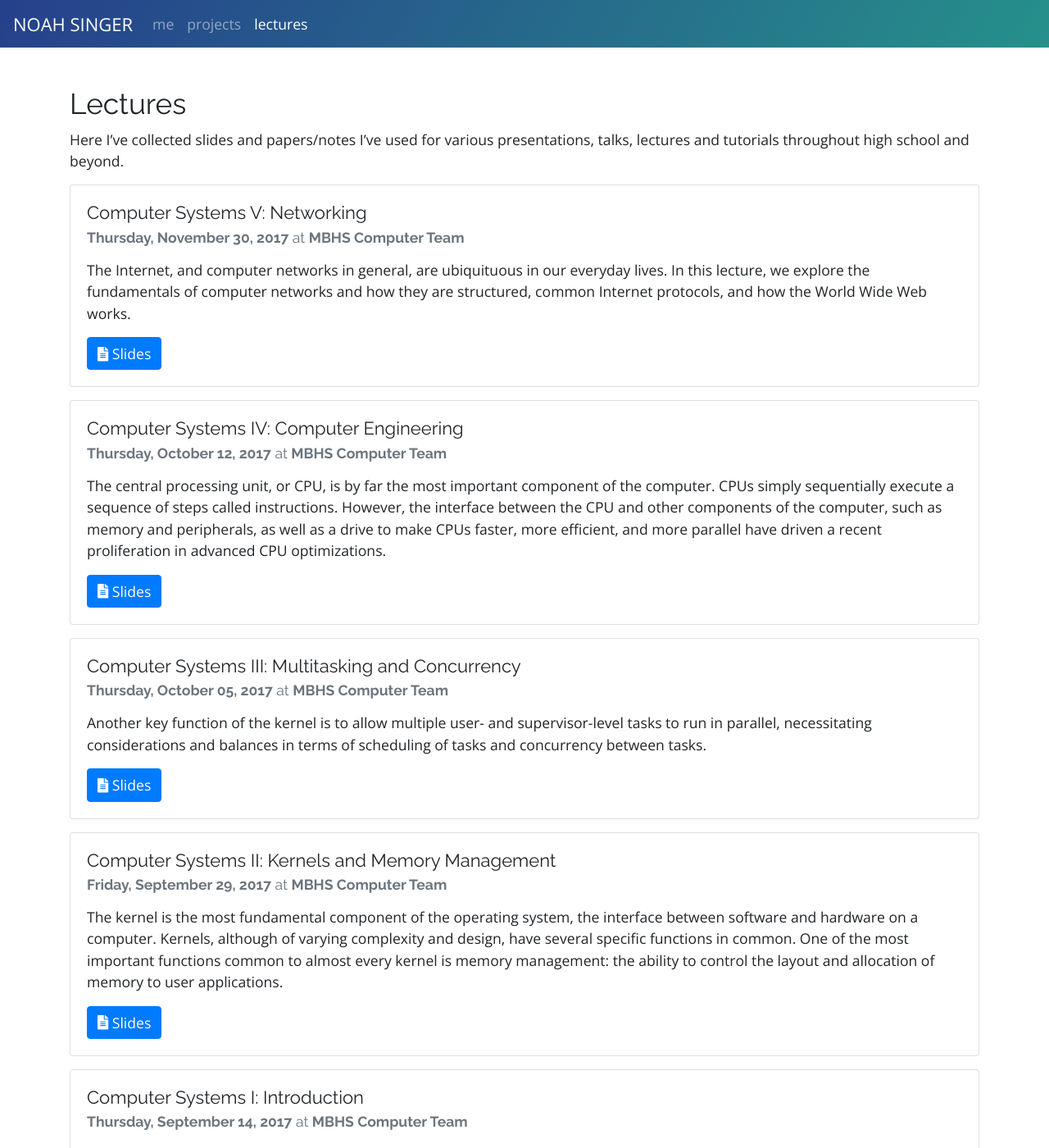
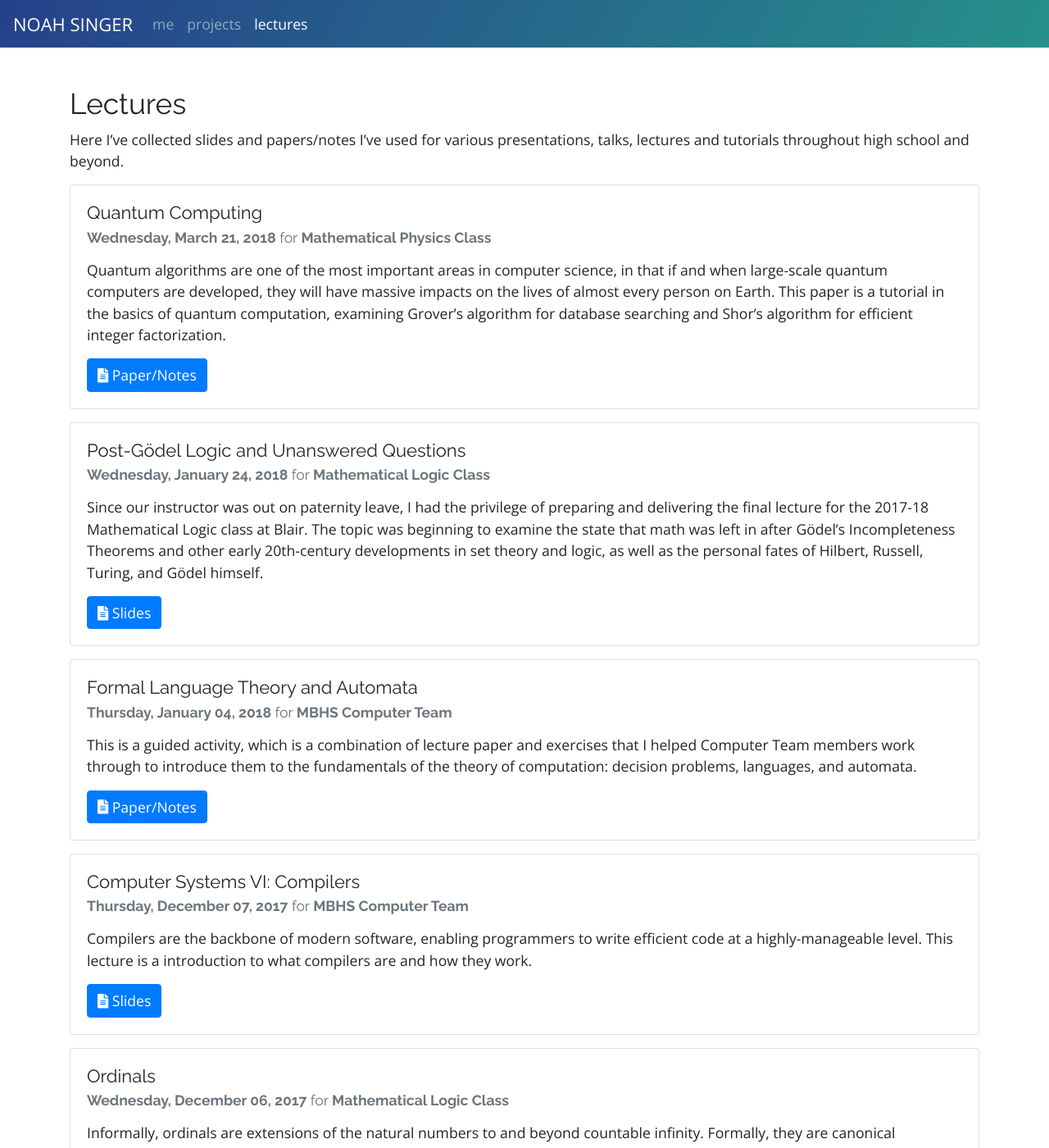
Before and after one commit to singerng/noahsinger.org, a Jekyll site: the page built from lectures/index.md, in a window 1280 px wide and 1400 px high. Shown: the whole window at 82% size. Built offline with Jekyll 4.4.1, drawn with Linux system fonts in a browser that asks for light colours; nearby versions of some CDN libraries; some of the changed text lies outside the part shown.

Commit message:
added papers and lectures

```diff
--- a/_data/lectures.yml
+++ b/_data/lectures.yml
@@ -1,3 +1,58 @@
+- title: "Quantum Computing"
+  paper: quantum_computing.pdf
+  date: 2018-3-21
+  venue: Mathematical Physics Class
+  description: >
+    Quantum algorithms are one of the most important areas in computer science,
+    in that if and when large-scale quantum computers are developed, they
+    will have massive impacts on the lives of almost every person on Earth.
+    This paper is a tutorial in the basics of quantum computation, examining
+    Grover's algorithm for database searching and Shor's algorithm for efficient
+    integer factorization.
+
+- title: "Post-G&ouml;del Logic and Unanswered Questions"
+  slides: post_godel.pdf
+  date: 2018-1-24
+  venue: Mathematical Logic Class
+  description: >
+    Since our instructor was out on paternity leave, I had the privilege of
+    preparing and delivering the final lecture for the 2017-18 Mathematical Logic class
+    at Blair. The topic was beginning to examine the state that math was left in after
+    G&ouml;del's Incompleteness Theorems and other early 20th-century developments in
+    set theory and logic, as well as the personal fates of Hilbert, Russell,
+    Turing, and G&ouml;del himself.
+
+- title: "Formal Language Theory and Automata"
+  paper: formal_languages.pdf
+  date: 2018-1-4
+  venue: MBHS Computer Team
+  description: >
+    This is a guided activity, which is a combination of lecture paper and exercises
+    that I helped Computer Team members work through to introduce them to the
+    fundamentals of the theory of computation: decision problems, languages, and
+    automata.
+
+- title: "Computer Systems VI: Compilers"
+  slides: compilers.pdf
+  date: 2017-12-7
+  venue: MBHS Computer Team
+  description: >
+    Compilers are the backbone of modern software, enabling programmers to write
+    efficient code at a highly-manageable level. This lecture is a introduction
+    to what compilers are and how they work.
+
+- title: "Ordinals"
+  slides: ordinals.pdf
+  date: 2017-12-6
+  venue: Mathematical Logic Class
+  description: >
+    Informally, ordinals are extensions of the natural numbers to and beyond
+    countable infinity. Formally, they are canonical representations of equivalence
+    classes of well-ordered sets, with deep implications for axiomatic set theory.
+    Here, with Dilhan Salgado, as one of Logic's student presentations,
+    I examined the intuition behind ordinals and
+    what makes them so vitally important in mathematical logic.
+
 - title: "Computer Systems V: Networking"
   slides: networking.pdf
   date: 2017-11-30
@@ -5,6 +60,18 @@
   description: >
     The Internet, and computer networks in general, are ubiquituous in our everyday lives. In this lecture, we explore
     the fundamentals of computer networks and how they are structured, common Internet protocols, and how the World Wide Web works.
+
+- title: "FASTA and FLOW: Adaptive and Accelerated Convex Optimization with a Sequential
+Paradigm for Iterative Numerical Algorithms"
+  paper: fasta_paper.pdf
+  slides: fasta_slides.pdf
+  date: 2017-11-15
+  venue: Senior Research Project
+  description: >
+    Every important problem in mathematics, computer science, engineering, and the
+    pure and applied science can be formulated in some way as an optimization problem.
+    I developed a readable, user-friendly Python implementation of Goldstein's
+    FASTA algorithm for optimization of nonsmooth convex objectives.
 
 - title: "Computer Systems IV: Computer Engineering"
   slides: computer_engineering.pdf
--- a/lectures/index.md
+++ b/lectures/index.md
@@ -13,7 +13,7 @@ lectures and tutorials throughout high school and beyond.
   <div class="card mb-3">
     <div class="card-body">
       <h5 class="card-title">{{ lecture.title }}</h5>
-      <h6 class="card-subtitle mb-2 text-muted"><strong>{{ lecture.date |  date: "%A, %B %d, %Y" }}</strong> at <strong>{{ lecture.venue }}</strong></h6>
+      <h6 class="card-subtitle mb-2 text-muted"><strong>{{ lecture.date |  date: "%A, %B %d, %Y" }}</strong> for <strong>{{ lecture.venue }}</strong></h6>
 
       <p class="card-text">{{ lecture.description | markdownify }}</p>
 
@@ -21,8 +21,8 @@ lectures and tutorials throughout high school and beyond.
         <a href="/lectures/slides/{{ lecture.slides }}" class="btn btn-primary"><i class="fas fa-file-alt"></i> Slides</a>
       {% endif %}
 
-      {% if lecture.notes %}
-        <a href="/lectures/slides/{{ lecture.notes }}" class="btn btn-primary"><i class="fas fa-file-alt"></i> Paper/Notes</a>
+      {% if lecture.paper %}
+        <a href="/lectures/papers/{{ lecture.paper }}" class="btn btn-primary"><i class="fas fa-file-alt"></i> Paper/Notes</a>
       {% endif %}
     </div>
   </div>
```
Also changed, not shown: index/index.html (+4 -4 lines), assets/img/jekyll-logo.png (deleted), 7 other files.
